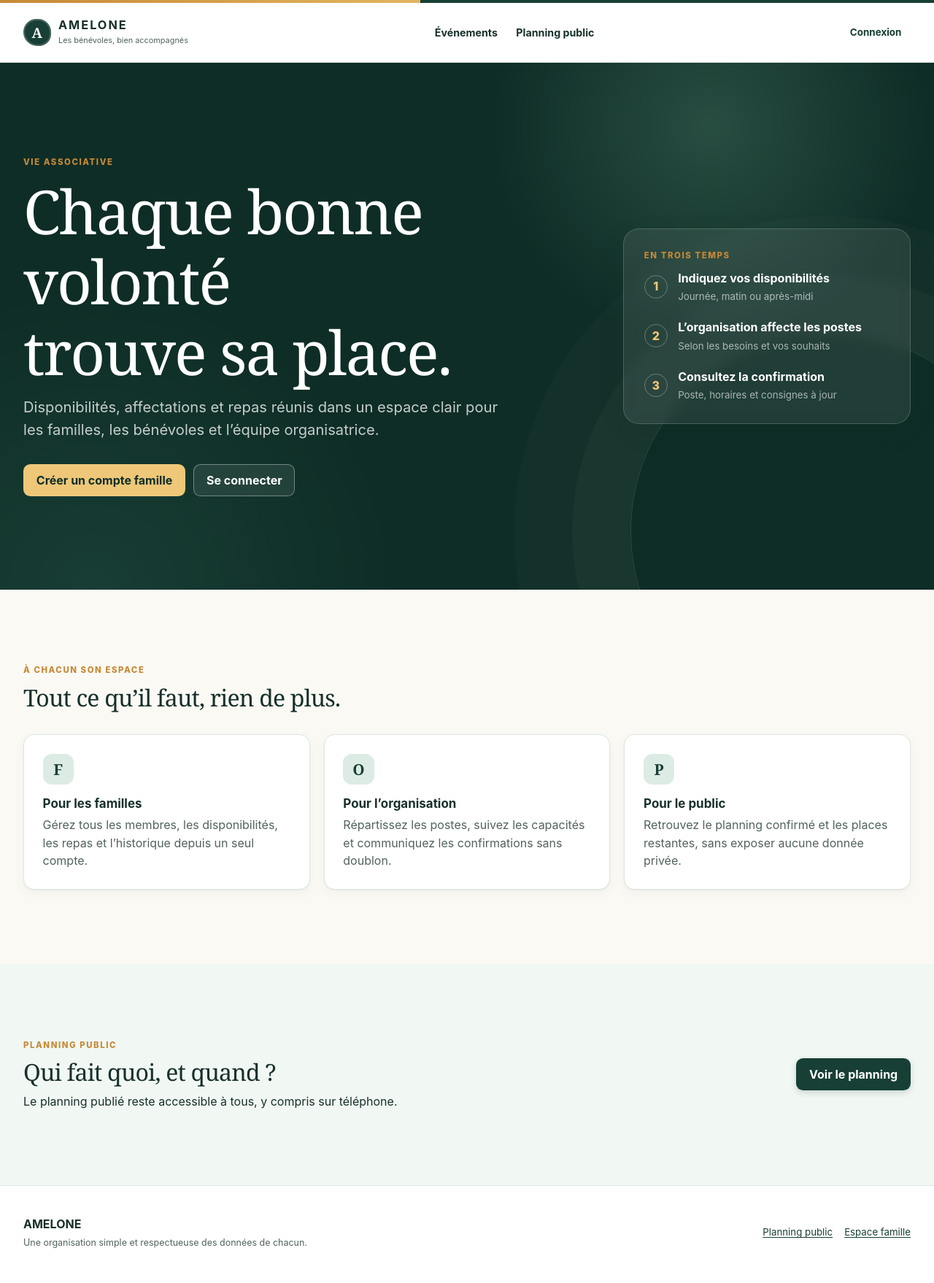
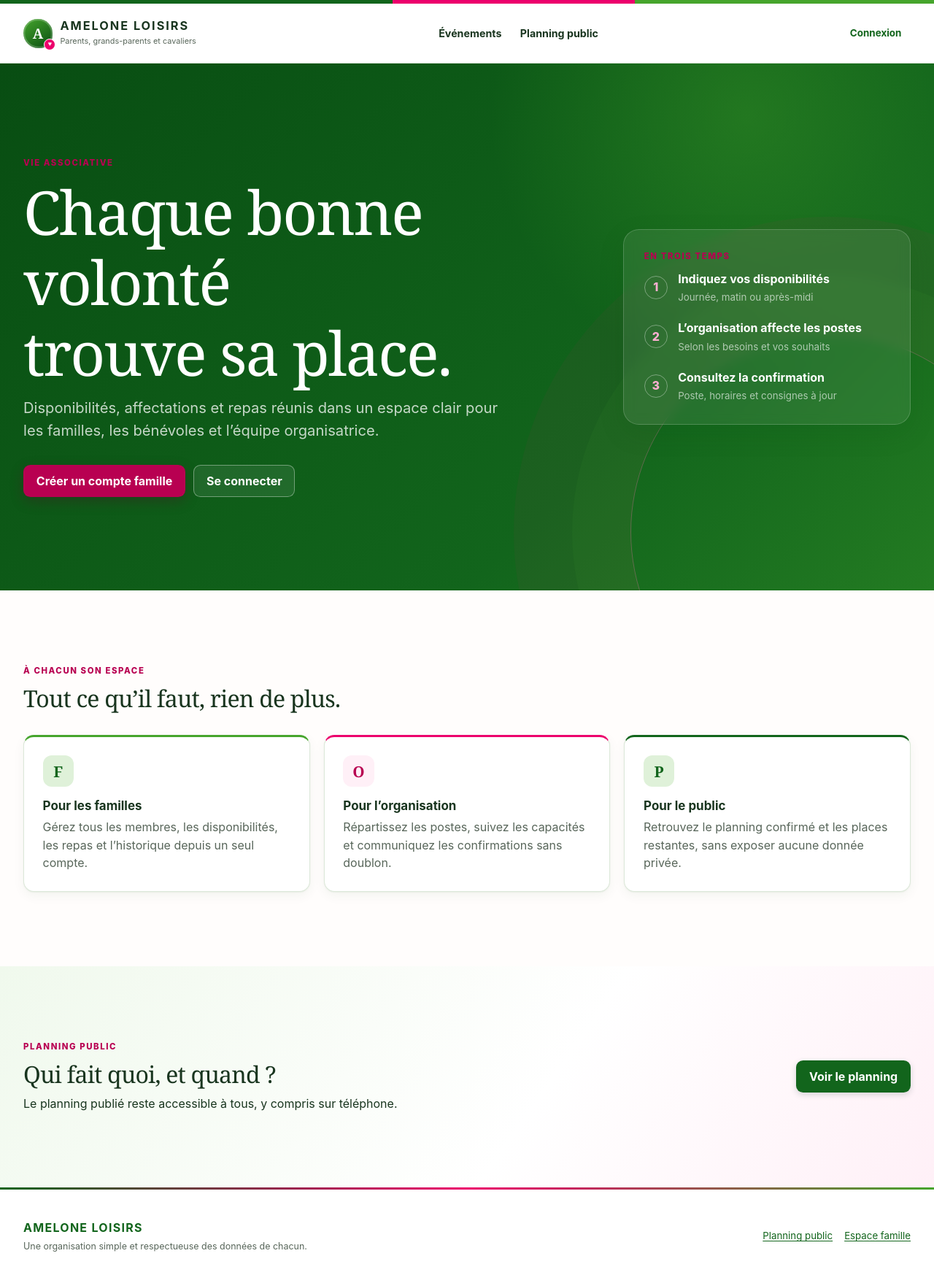
Before and after one commit to wilfriedbarrer-stack/AMELONE, a Django app: page / in a window 1280 px wide. Shown: the whole page at 73% size. Before the commit the page ends 1710 px from the top, so only its background shows below. Run offline with Django 5.2, Linux system fonts and the light colour scheme.

Commit message:
Apply Amelone Loisirs brand palette

```diff
--- a/static/css/app.css
+++ b/static/css/app.css
@@ -1,26 +1,33 @@
 :root {
-  --ink: #17302b;
-  --ink-soft: #52625e;
-  --forest: #173f35;
-  --forest-dark: #0e2d26;
-  --mint: #dcece4;
-  --mint-pale: #f1f7f3;
-  --cream: #fbf9f4;
+  --brand-green: #12651c;
+  --brand-green-dark: #084d12;
+  --brand-green-bright: #46a52c;
+  --brand-pink: #ec006c;
+  --brand-pink-dark: #b80051;
+  --brand-pink-pale: #fff0f7;
+  --ink: #19351f;
+  --ink-soft: #58665a;
+  --forest: var(--brand-green);
+  --forest-dark: var(--brand-green-dark);
+  --mint: #dff1d9;
+  --mint-pale: #f0f9ed;
+  --cream: #fffdfc;
   --paper: #fff;
-  --line: #dfe6e1;
-  --line-strong: #c5d1ca;
-  --gold: #c78935;
-  --gold-pale: #fbf0da;
+  --line: #dce8d9;
+  --line-strong: #bed2ba;
+  --control-border: #758776;
+  --gold: var(--brand-pink-dark);
+  --gold-pale: var(--brand-pink-pale);
   --blue-pale: #e8f1f7;
   --blue: #2c6582;
   --danger: #a33c35;
   --danger-pale: #fbecea;
-  --success: #287157;
-  --success-pale: #e2f3e9;
+  --success: #277a31;
+  --success-pale: #e8f6e5;
   --warning: #8b5b18;
   --warning-pale: #fff3d7;
-  --shadow-sm: 0 1px 2px rgba(18, 46, 39, .06), 0 5px 16px rgba(18, 46, 39, .04);
-  --shadow-md: 0 12px 35px rgba(18, 46, 39, .1);
+  --shadow-sm: 0 1px 2px rgba(8, 77, 18, .06), 0 5px 16px rgba(8, 77, 18, .05);
+  --shadow-md: 0 12px 35px rgba(8, 77, 18, .13);
   --radius-sm: .55rem;
   --radius: .9rem;
   --radius-lg: 1.35rem;
@@ -39,9 +46,9 @@ body {
   line-height: 1.55;
   -webkit-font-smoothing: antialiased;
 }
-body::before { content: ""; display: block; height: .24rem; background: linear-gradient(90deg, var(--gold), #e2b55f 45%, var(--forest) 45%); }
+body::before { content: ""; display: block; height: .3rem; background: linear-gradient(90deg, var(--brand-green) 0 42%, var(--brand-pink) 42% 68%, var(--brand-green-bright) 68% 100%); }
 a { color: var(--forest); text-underline-offset: .18em; }
-a:hover { color: var(--gold); }
+a:hover { color: var(--brand-pink-dark); }
 img, svg { max-width: 100%; }
 button, input, select, textarea { font: inherit; }
 button, select { cursor: pointer; }
@@ -59,14 +66,15 @@ p:last-child { margin-bottom: 0; }
 .sr-only { position: absolute !important; width: 1px !important; height: 1px !important; padding: 0 !important; margin: -1px !important; overflow: hidden !important; clip: rect(0, 0, 0, 0) !important; white-space: nowrap !important; border: 0 !important; }
 .skip-link { position: fixed; z-index: 1000; top: .5rem; left: .5rem; transform: translateY(-150%); padding: .7rem 1rem; border-radius: .5rem; color: #fff; background: var(--forest); }
 .skip-link:focus { transform: none; }
-:focus-visible { outline: .2rem solid #dd9d36; outline-offset: .18rem; }
+:focus-visible { outline: .16rem solid #fff; outline-offset: .12rem; box-shadow: 0 0 0 .34rem var(--brand-pink-dark); }
 
 /* Header and navigation */
 .site-header { position: relative; z-index: 20; border-bottom: 1px solid var(--line); background: rgba(255, 255, 255, .96); }
 .header-inner { min-height: 5.1rem; display: flex; align-items: center; gap: 1.5rem; }
 .brand { display: inline-flex; flex: 0 0 auto; align-items: center; gap: .65rem; color: var(--ink); text-decoration: none; }
 .brand:hover { color: var(--ink); }
-.brand-mark { width: 2.35rem; height: 2.35rem; display: grid; place-items: center; border-radius: 50% 50% 46% 54%; color: #fff; background: var(--forest); font: 700 1.2rem Georgia, serif; box-shadow: inset 0 0 0 .14rem rgba(255,255,255,.18); }
+.brand-mark { position: relative; width: 2.5rem; height: 2.5rem; display: grid; place-items: center; border-radius: 50% 50% 46% 54%; color: #fff; background: linear-gradient(145deg, var(--brand-green-bright), var(--brand-green-dark)); font: 700 1.2rem Georgia, serif; box-shadow: inset 0 0 0 .14rem rgba(255,255,255,.22); }
+.brand-mark::after { content: "♥"; position: absolute; right: -.28rem; bottom: -.2rem; width: 1rem; height: 1rem; display: grid; place-items: center; border: .12rem solid #fff; border-radius: 50%; color: #fff; background: var(--brand-pink); font: 700 .56rem/1 sans-serif; }
 .brand strong { display: block; font-size: 1.02rem; letter-spacing: .12em; line-height: 1; }
 .brand small { display: block; margin-top: .3rem; color: var(--ink-soft); font-size: .68rem; white-space: nowrap; }
 .primary-nav { display: flex; align-items: center; justify-content: center; gap: .15rem; margin-inline: auto; }
@@ -77,7 +85,7 @@ p:last-child { margin-bottom: 0; }
 .user-label { max-width: 8rem; overflow: hidden; color: var(--ink-soft); font-size: .82rem; text-overflow: ellipsis; white-space: nowrap; }
 .workspace-nav { display: flex; align-items: center; gap: .2rem; margin-top: 1.6rem; overflow-x: auto; scrollbar-width: thin; }
 .workspace-nav a { flex: 0 0 auto; padding: .78rem .85rem; border-bottom: .17rem solid transparent; color: rgba(255,255,255,.75); font-size: .87rem; font-weight: 650; text-decoration: none; }
-.workspace-nav a:hover, .workspace-nav a[aria-current="page"] { border-bottom-color: #e2b55f; color: #fff; }
+.workspace-nav a:hover, .workspace-nav a[aria-current="page"] { border-bottom-color: #ff72b3; color: #fff; }
 
 /* Buttons */
 .button { min-height: 2.75rem; display: inline-flex; align-items: center; justify-content: center; gap: .45rem; padding: .65rem 1.05rem; border: 1px solid transparent; border-radius: .6rem; font-weight: 720; line-height: 1.15; text-align: center; text-decoration: none; transition: background var(--transition), border var(--transition), color var(--transition), transform var(--transition); }
@@ -103,13 +111,13 @@ p:last-child { margin-bottom: 0; }
 .page-header, .event-hero { border-bottom: 1px solid var(--line); background: #fff; }
 .page-header .header-copy, .event-hero .header-copy { padding-block: clamp(2rem, 5vw, 3.7rem); }
 .page-header-family { background: linear-gradient(120deg, var(--mint-pale), #fff 72%); }
-.public-header { background: linear-gradient(125deg, #fffaf1, #fff 62%); }
-.organizer-header { color: #fff; background: linear-gradient(120deg, var(--forest-dark), var(--forest)); }
+.public-header { background: linear-gradient(125deg, var(--brand-pink-pale), #fff 46%, var(--mint-pale)); }
+.organizer-header { color: #fff; background: linear-gradient(120deg, var(--forest-dark), var(--forest) 72%, #237b22); }
 .organizer-header > .shell { padding-top: clamp(1.8rem, 4vw, 3.2rem); }
 .organizer-header .header-copy { padding-bottom: .3rem; }
 .organizer-header h1 { color: #fff; }
 .organizer-header p { color: rgba(255,255,255,.72); }
-.organizer-header .eyebrow { color: #efc778; }
+.organizer-header .eyebrow { color: #ffafd2; }
 .organizer-header .button-secondary, .organizer-header .button-quiet { border-color: rgba(255,255,255,.3); color: #fff; background: rgba(255,255,255,.08); }
 .organizer-header .button-secondary:hover, .organizer-header .button-quiet:hover { background: rgba(255,255,255,.16); }
 .organizer-header .breadcrumbs a, .organizer-header .breadcrumbs { color: rgba(255,255,255,.78); }
@@ -117,11 +125,11 @@ p:last-child { margin-bottom: 0; }
 .header-copy { display: flex; align-items: end; justify-content: space-between; gap: 2rem; }
 .header-copy > div:first-child { max-width: 46rem; }
 .header-copy p { margin-bottom: 0; font-size: 1.04rem; }
-.eyebrow, .kicker { display: block; margin-bottom: .55rem; color: var(--gold); font-size: .71rem; font-weight: 800; letter-spacing: .14em; text-transform: uppercase; }
+.eyebrow, .kicker { display: block; margin-bottom: .55rem; color: var(--brand-pink-dark); font-size: .71rem; font-weight: 800; letter-spacing: .14em; text-transform: uppercase; }
 .breadcrumbs { display: flex; gap: .5rem; margin-bottom: .8rem; color: var(--ink-soft); font-size: .82rem; }
 .breadcrumbs a { color: inherit; }
 .section { padding-block: clamp(3.5rem, 8vw, 6.5rem); }
-.section-tint { background: var(--mint-pale); }
+.section-tint { background: linear-gradient(125deg, var(--mint-pale), #fff 58%, var(--brand-pink-pale)); }
 .section-heading { max-width: 44rem; margin-bottom: 2rem; }
 .section-heading.inline-heading { max-width: none; display: flex; align-items: end; justify-content: space-between; }
 .panel { position: relative; padding: clamp(1.15rem, 2.5vw, 1.7rem); border: 1px solid var(--line); border-radius: var(--radius); background: var(--paper); box-shadow: var(--shadow-sm); }
@@ -134,24 +142,28 @@ p:last-child { margin-bottom: 0; }
 .split-panel { display: grid; grid-template-columns: minmax(0, 1.5fr) minmax(14rem, .65fr); align-items: center; gap: 2rem; }
 
 /* Home */
-.hero { position: relative; overflow: hidden; color: #fff; background: var(--forest-dark); }
-.hero::before { content: ""; position: absolute; inset: 0; opacity: .28; background: radial-gradient(circle at 76% 12%, #6da088 0, transparent 26%), radial-gradient(circle at 10% 100%, #356a5b 0, transparent 31%); }
-.hero::after { content: ""; position: absolute; right: -8rem; bottom: -12rem; width: 34rem; height: 34rem; border: 1px solid rgba(255,255,255,.12); border-radius: 50%; box-shadow: 0 0 0 5rem rgba(255,255,255,.025), 0 0 0 10rem rgba(255,255,255,.018); }
+.hero { position: relative; overflow: hidden; color: #fff; background: linear-gradient(135deg, var(--brand-green-dark), var(--brand-green) 68%, #237b22); }
+.hero::before { content: ""; position: absolute; inset: 0; opacity: .34; background: radial-gradient(circle at 80% 10%, var(--brand-green-bright) 0, transparent 29%); }
+.hero::after { content: ""; position: absolute; right: -8rem; bottom: -12rem; width: 34rem; height: 34rem; border: 1px solid rgba(255,114,179,.32); border-radius: 50%; box-shadow: 0 0 0 5rem rgba(70,165,44,.07), 0 0 0 10rem rgba(236,0,108,.045); }
 .hero-grid { position: relative; z-index: 1; min-height: 35rem; display: grid; grid-template-columns: 1.3fr .7fr; align-items: center; gap: clamp(2rem, 7vw, 6rem); padding-block: clamp(4rem, 10vw, 8rem); }
 .hero h1 { max-width: 47rem; color: #fff; font-size: clamp(2.8rem, 6.5vw, 5.7rem); }
 .hero .lead { max-width: 42rem; margin-bottom: 2rem; color: rgba(255,255,255,.76); font-size: clamp(1.05rem, 2vw, 1.26rem); }
-.hero .button-primary { color: var(--forest-dark); background: #efc778; }
-.hero .button-primary:hover { background: #ffd98d; }
+.hero .button-primary { color: #fff; background: var(--brand-pink-dark); box-shadow: 0 6px 18px rgba(86, 0, 38, .28); }
+.hero .button-primary:hover { background: #940041; }
 .hero .button-secondary { border-color: rgba(255,255,255,.36); color: #fff; background: rgba(255,255,255,.08); }
 .hero-card { padding: 1.75rem; border: 1px solid rgba(255,255,255,.18); border-radius: var(--radius-lg); background: rgba(255,255,255,.08); box-shadow: var(--shadow-md); backdrop-filter: blur(.5rem); }
 .steps { display: grid; gap: 1.2rem; margin: 0; padding: 0; list-style: none; }
 .steps li { display: flex; align-items: center; gap: .9rem; }
-.steps li > span { flex: 0 0 auto; width: 2rem; height: 2rem; display: grid; place-items: center; border: 1px solid rgba(255,255,255,.3); border-radius: 50%; color: #efc778; font-weight: 800; }
+.steps li > span { flex: 0 0 auto; width: 2rem; height: 2rem; display: grid; place-items: center; border: 1px solid rgba(255,255,255,.36); border-radius: 50%; color: #ffafd2; font-weight: 800; }
 .steps strong, .steps small { display: block; }
 .steps small { margin-top: .18rem; color: rgba(255,255,255,.62); }
 .feature-grid, .card-grid { display: grid; grid-template-columns: repeat(3, 1fr); gap: 1.2rem; }
 .feature-card, .event-card { padding: 1.6rem; border: 1px solid var(--line); border-radius: var(--radius); background: #fff; box-shadow: var(--shadow-sm); }
 .feature-icon { width: 2.65rem; height: 2.65rem; display: grid; place-items: center; margin-bottom: 1.1rem; border-radius: .75rem; color: var(--forest); background: var(--mint); font-family: Georgia, serif; font-size: 1.3rem; font-weight: 700; }
+.feature-card:nth-child(2) .feature-icon { color: var(--brand-pink-dark); background: var(--brand-pink-pale); }
+.feature-card { border-top: .2rem solid var(--brand-green-bright); }
+.feature-card:nth-child(2) { border-top-color: var(--brand-pink); }
+.feature-card:nth-child(3) { border-top-color: var(--brand-green); }
 .feature-card p { color: var(--ink-soft); }
 .cta-band { display: flex; align-items: center; justify-content: space-between; gap: 2rem; }
 
@@ -159,7 +171,7 @@ p:last-child { margin-bottom: 0; }
 .auth-layout { min-height: calc(100vh - 11rem); display: grid; grid-template-columns: minmax(0, 1fr) minmax(18rem, .62fr); align-items: stretch; gap: 0; padding-block: 3rem; }
 .auth-card { padding: clamp(1.4rem, 4vw, 3.2rem); border: 1px solid var(--line); border-radius: var(--radius-lg) 0 0 var(--radius-lg); background: #fff; }
 .auth-card.auth-card-wide { max-width: none; }
-.auth-aside { display: flex; flex-direction: column; justify-content: end; padding: clamp(1.6rem, 4vw, 3.2rem); border-radius: 0 var(--radius-lg) var(--radius-lg) 0; color: #fff; background: linear-gradient(145deg, var(--forest), var(--forest-dark)); }
+.auth-aside { display: flex; flex-direction: column; justify-content: end; padding: clamp(1.6rem, 4vw, 3.2rem); border-radius: 0 var(--radius-lg) var(--radius-lg) 0; color: #fff; background: linear-gradient(145deg, var(--forest), var(--forest-dark) 75%); box-shadow: inset 0 -.28rem 0 var(--brand-pink); }
 .auth-aside blockquote { margin: auto 0 2rem; font: 500 clamp(1.45rem, 3vw, 2.2rem)/1.25 Georgia, serif; }
 .auth-aside p { color: rgba(255,255,255,.7); }
 .auth-links { display: flex; flex-wrap: wrap; justify-content: space-between; gap: .8rem; margin-top: 1.1rem; color: var(--ink-soft); font-size: .87rem; }
@@ -169,9 +181,9 @@ p:last-child { margin-bottom: 0; }
 .field { min-width: 0; }
 .field label { display: inline-block; margin-bottom: .38rem; color: var(--ink); font-size: .85rem; font-weight: 720; }
 .field input:not([type="checkbox"]):not([type="radio"]), .field select, .field textarea,
-.filter-bar input, .filter-bar select, .inline-form select { width: 100%; min-height: 2.78rem; padding: .62rem .72rem; border: 1px solid var(--line-strong); border-radius: .52rem; color: var(--ink); background: #fff; transition: border var(--transition), box-shadow var(--transition); }
+.filter-bar input, .filter-bar select, .inline-form select { width: 100%; min-height: 2.78rem; padding: .62rem .72rem; border: 1px solid var(--control-border); border-radius: .52rem; color: var(--ink); background: #fff; transition: border var(--transition), box-shadow var(--transition); }
 .field textarea { min-height: 6.5rem; resize: vertical; }
-.field input:focus, .field select:focus, .field textarea:focus, .filter-bar input:focus, .filter-bar select:focus { border-color: var(--forest); outline: 0; box-shadow: 0 0 0 .2rem rgba(23,63,53,.12); }
+.field input:focus, .field select:focus, .field textarea:focus, .filter-bar input:focus, .filter-bar select:focus { border-color: var(--forest); outline: 0; box-shadow: 0 0 0 .12rem #fff, 0 0 0 .3rem var(--brand-pink-dark); }
 .field-checkbox { display: grid; grid-template-columns: 1.25rem 1fr; align-items: start; column-gap: .5rem; }
 .field-checkbox input { width: 1.1rem; height: 1.1rem; margin-top: .2rem; accent-color: var(--forest); }
 .field-checkbox label { margin: 0; }
@@ -393,7 +405,8 @@ tbody tr:hover { background: #fcfdfc; }
 .assignment-person { color: var(--ink-soft); }
 
 /* Footer */
-.site-footer { border-top: 1px solid var(--line); background: #fff; }
+.site-footer { border-top: .22rem solid transparent; border-image: linear-gradient(90deg, var(--brand-green), var(--brand-pink), var(--brand-green-bright)) 1; background: #fff; }
+.footer-inner strong { color: var(--brand-green); letter-spacing: .08em; }
 .footer-inner { min-height: 8rem; display: flex; align-items: center; justify-content: space-between; gap: 2rem; padding-block: 1.5rem; }
 .footer-inner p { margin: .2rem 0 0; color: var(--ink-soft); font-size: .78rem; }
 .footer-inner nav { display: flex; gap: 1rem; font-size: .83rem; }
--- a/templates/base.html
+++ b/templates/base.html
@@ -5,10 +5,10 @@
   <meta charset="utf-8">
   <meta name="viewport" content="width=device-width, initial-scale=1">
   <meta name="color-scheme" content="light">
-  <meta name="theme-color" content="#173f35">
-  <title>{% block title %}AMELONE{% endblock %}</title>
-  <meta name="description" content="Gestion des bénévoles et des événements de l’association.">
-  <link rel="stylesheet" href="{% static 'css/app.css' %}">
+  <meta name="theme-color" content="#12651c">
+  <title>{% block title %}AMELONE LOISIRS{% endblock %}</title>
+  <meta name="description" content="Gestion des bénévoles et des événements de l’association Amelone Loisirs.">
+  <link rel="stylesheet" href="{% static 'css/app.css' %}?v=amelone-loisirs-1">
   {% block extra_head %}{% endblock %}
 </head>
 <body class="{% block body_class %}{% endblock %}">
@@ -16,9 +16,9 @@
   <header class="site-header">
     <div class="shell header-inner">
       {% url 'home' as home_url %}
-      <a class="brand" href="{{ home_url|default:'/' }}" aria-label="AMELONE — accueil">
+      <a class="brand" href="{{ home_url|default:'/' }}" aria-label="Amelone Loisirs — accueil">
         <span class="brand-mark" aria-hidden="true">A</span>
-        <span><strong>AMELONE</strong><small>Les bénévoles, bien accompagnés</small></span>
+        <span><strong>AMELONE LOISIRS</strong><small>Parents, grands-parents et cavaliers</small></span>
       </a>
 
       <nav class="primary-nav" aria-label="Navigation principale">
@@ -82,7 +82,7 @@
   <footer class="site-footer">
     <div class="shell footer-inner">
       <div>
-        <strong>AMELONE</strong>
+        <strong>AMELONE LOISIRS</strong>
         <p>Une organisation simple et respectueuse des données de chacun.</p>
       </div>
       <nav aria-label="Liens de pied de page">
```
Also changed, not shown: docs/charte-graphique.md (added, +19 -0 lines), README.md.
